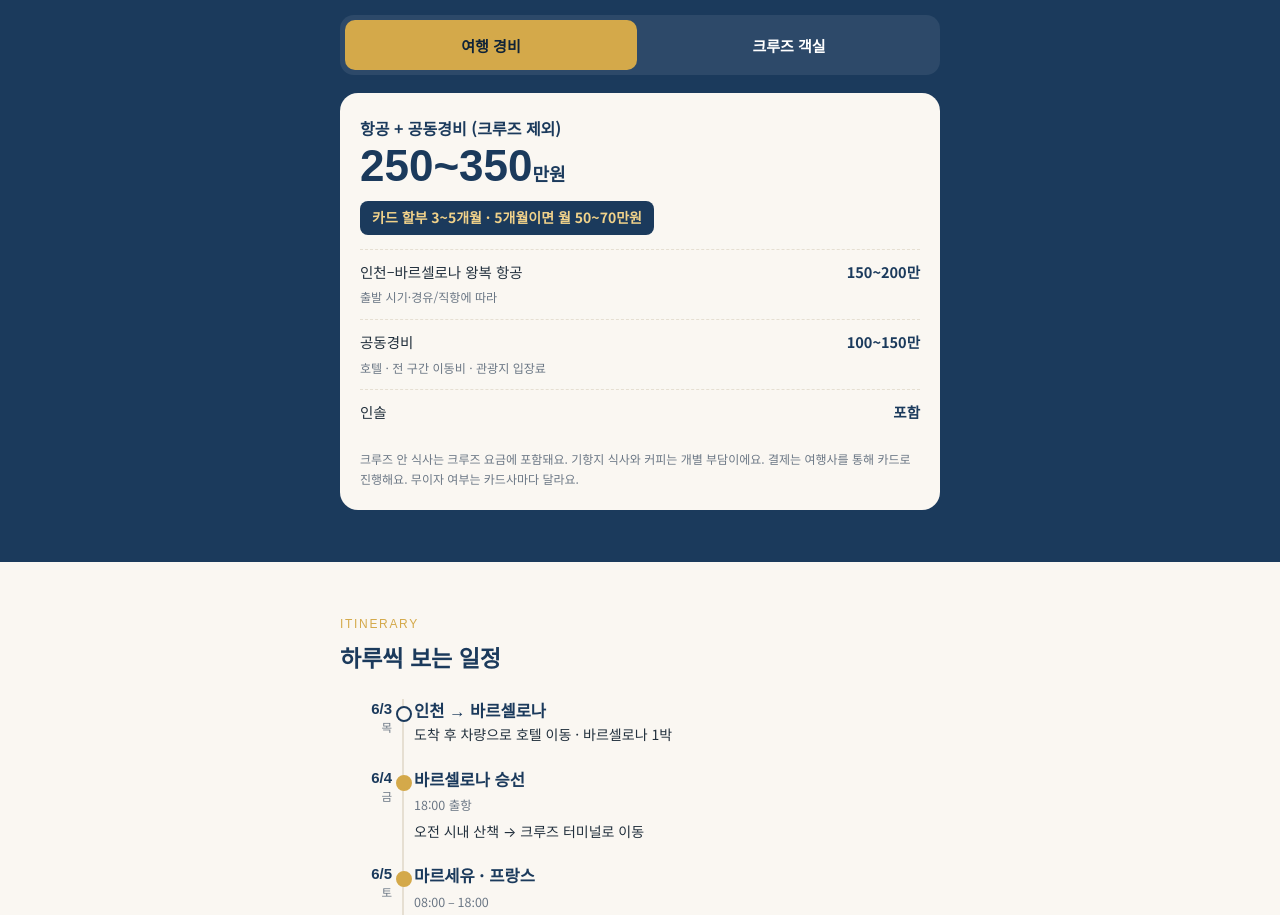
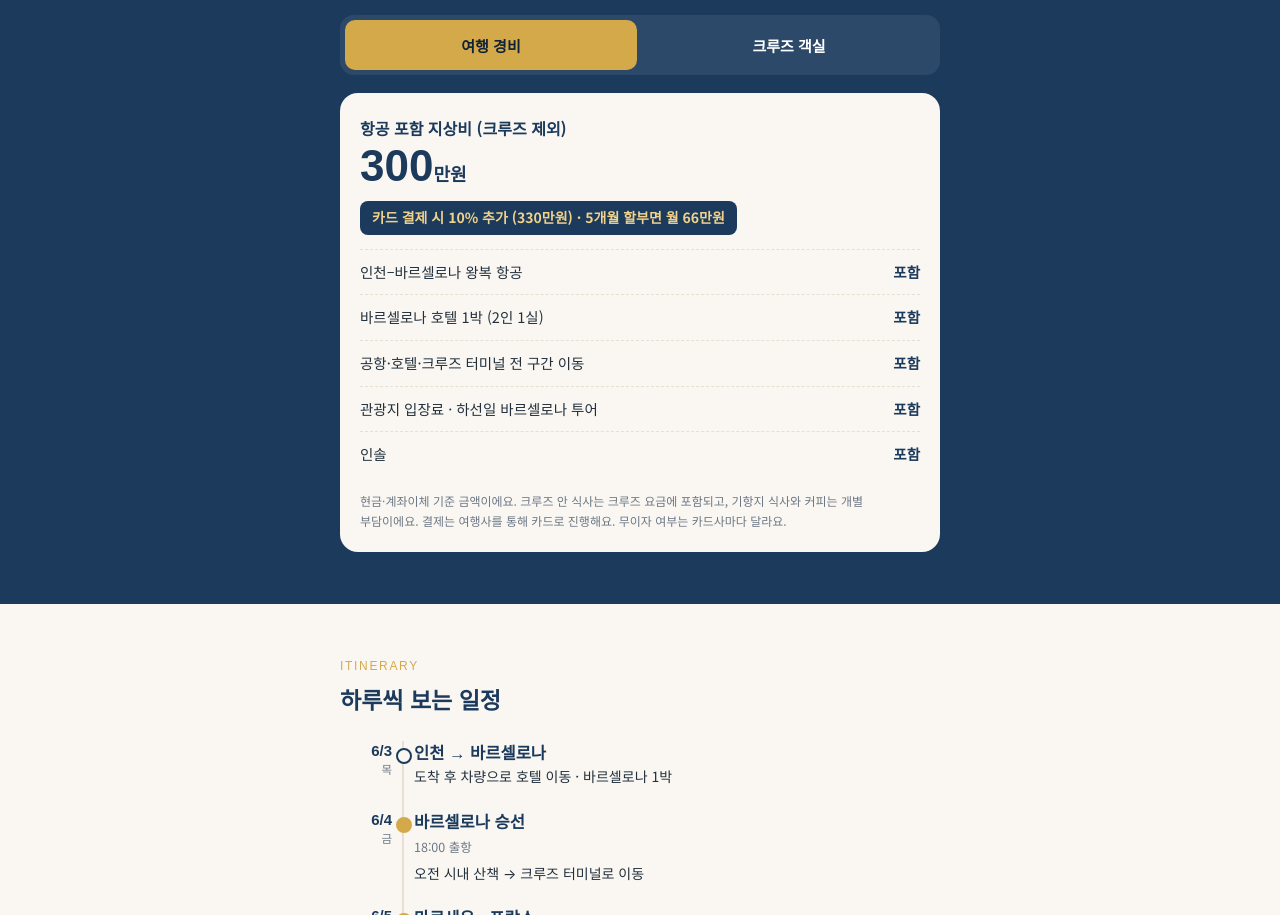
Before and after one commit to kbellalee4808-star/mid-2027, a plain HTML site: page index.html in a window 1280 px wide. Shown: the part 1371-2286 px from the top of the page. Drawn offline with Linux system fonts and the light colour scheme; a web font is replaced by a local one.

Commit message:
서부지중해: 항공 포함 지상비 300만원, 카드 결제 시 10% 추가
Co-Authored-By: Claude Opus 5.5 <noreply@anthropic.com>
Claude-Session: https://claude.ai/code/session_01PopU63QrEyVbrMLjGZmaTC

```diff
--- a/index.html
+++ b/index.html
@@ -132,11 +132,11 @@ button:focus-visible,a:focus-visible{outline:3px solid var(--gold);outline-offse
  <p class="lead">여행 경비와 크루즈 객실비를 나눠서 보여드려요. 2인 1실 기준이에요.</p>
  <div class="tabs" role="tablist"><button type="button" role="tab" aria-selected="true" data-t="p1">여행 경비</button><button type="button" role="tab" aria-selected="false" data-t="p2">크루즈 객실</button></div>
  <div class="panel on" id="p1"><div class="card">
-  <div style="font-weight:700;color:var(--navy)">항공 + 공동경비 (크루즈 제외)</div>
-  <div class="big">250~350<small>만원</small></div>
-  <div class="inst">카드 할부 3~5개월 · 5개월이면 월 50~70만원</div>
-  <div class="rows"><div class="r"><span>인천–바르셀로나 왕복 항공<br><small style="color:var(--mute)">출발 시기·경유/직항에 따라</small></span><b>150~200만</b></div><div class="r"><span>공동경비<br><small style="color:var(--mute)">호텔 · 전 구간 이동비 · 관광지 입장료</small></span><b>100~150만</b></div><div class="r"><span>인솔</span><b>포함</b></div></div>
-  <p class="note">크루즈 안 식사는 크루즈 요금에 포함돼요. 기항지 식사와 커피는 개별 부담이에요. 결제는 여행사를 통해 카드로 진행해요. 무이자 여부는 카드사마다 달라요.</p>
+  <div style="font-weight:700;color:var(--navy)">항공 포함 지상비 (크루즈 제외)</div>
+  <div class="big">300<small>만원</small></div>
+  <div class="inst">카드 결제 시 10% 추가 (330만원) · 5개월 할부면 월 66만원</div>
+  <div class="rows"><div class="r"><span>인천–바르셀로나 왕복 항공</span><b>포함</b></div><div class="r"><span>바르셀로나 호텔 1박 (2인 1실)</span><b>포함</b></div><div class="r"><span>공항·호텔·크루즈 터미널 전 구간 이동</span><b>포함</b></div><div class="r"><span>관광지 입장료 · 하선일 바르셀로나 투어</span><b>포함</b></div><div class="r"><span>인솔</span><b>포함</b></div></div>
+  <p class="note">현금·계좌이체 기준 금액이에요. 크루즈 안 식사는 크루즈 요금에 포함되고, 기항지 식사와 커피는 개별 부담이에요. 결제는 여행사를 통해 카드로 진행해요. 무이자 여부는 카드사마다 달라요.</p>
  </div></div>
  <div class="panel" id="p2"><div class="card">
   <div class="cabins"><button type="button" aria-pressed="false">인사이드<span>창문 없음</span></button><button type="button" aria-pressed="false">오션뷰<span>바다 창문</span></button><button type="button" aria-pressed="false">발코니<span>개인 테라스</span></button></div>
```
